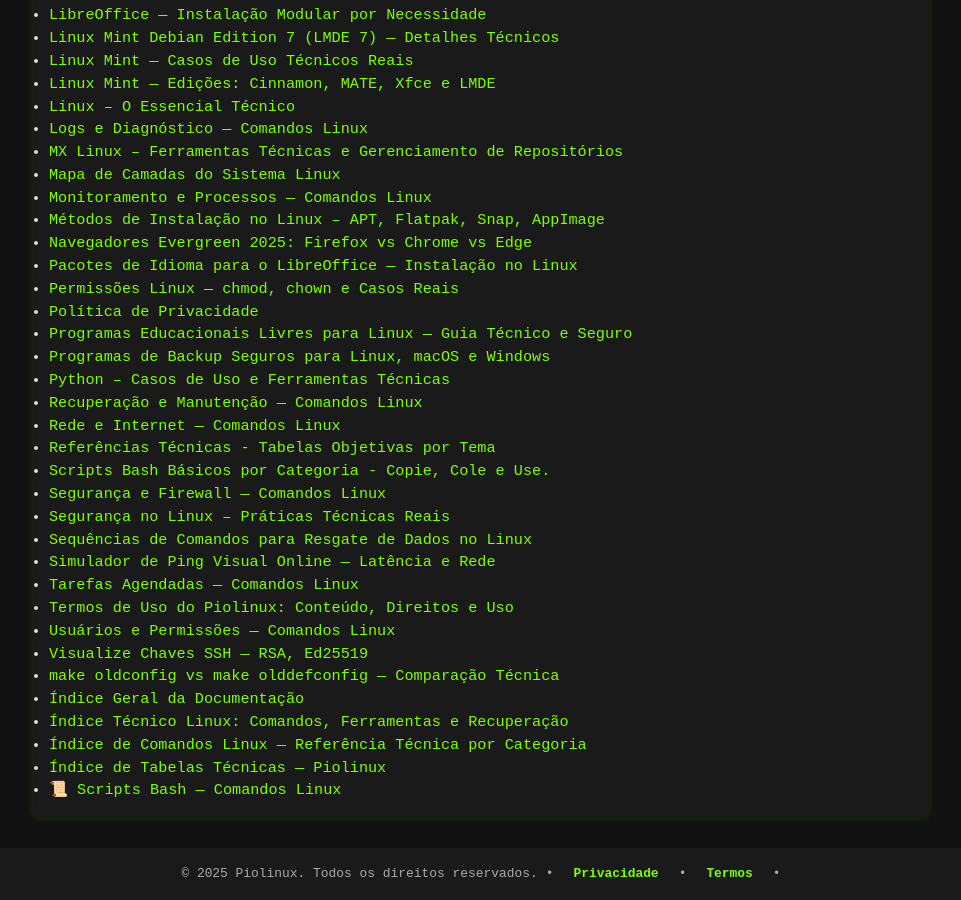
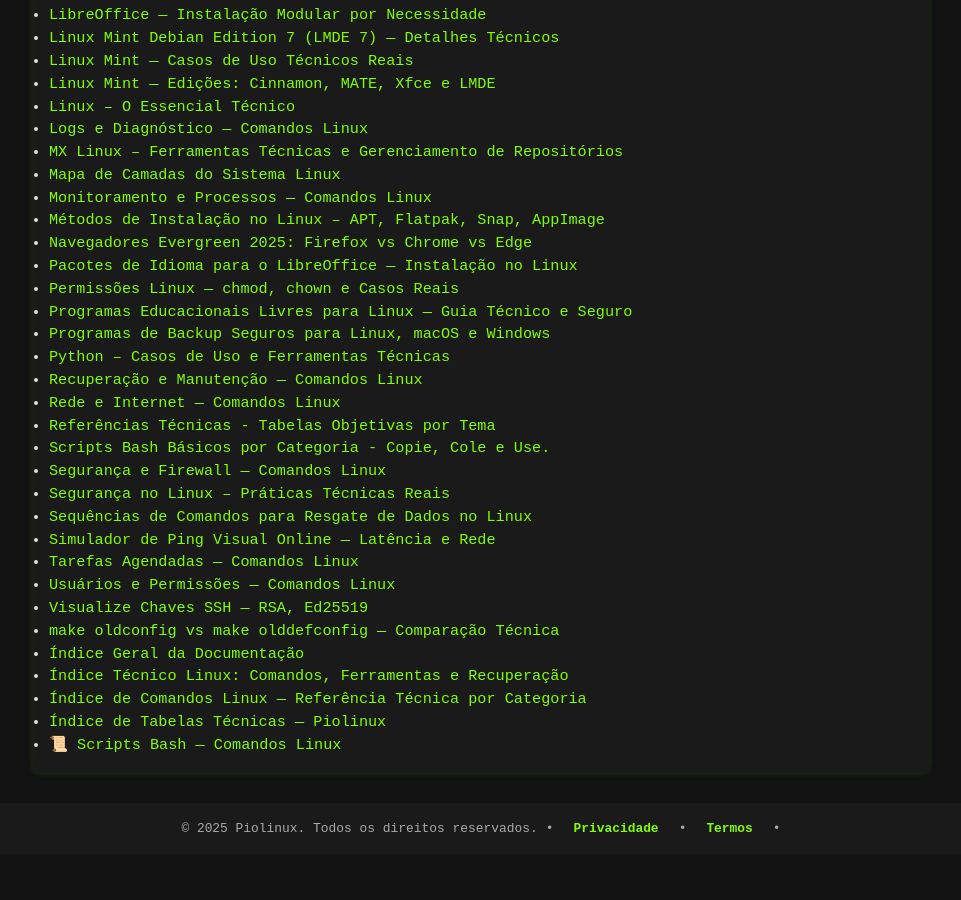
Before and after one commit to Piolinux/piolinux-site, a Jekyll site: the page built from _pages/_documentacao/documentacao.md, in a window 1280 px wide and 900 px high, scrolled down 1621 px. Shown: the whole window, without its empty margins (159-1120 px from the left). Built offline with Jekyll 4.4.1, drawn with Linux system fonts in a browser that asks for light colours; after the commit the page ends 2475 px from its top, so only the background shows below that.

Commit message:
Update documentacao.md

```diff
--- a/_pages/_documentacao/documentacao.md
+++ b/_pages/_documentacao/documentacao.md
@@ -4,14 +4,24 @@ layout: manual-seo
 permalink: /documentacao/
 ---
 
+
 <section>
+
 
 <p>Todas as páginas técnicas disponíveis, organizadas por tema.</p>
 
-{% assign all_pages = site.pages | where_exp: "page", "page.url != '/404.html /termos-de-uso'" | sort: "title" %}
+{% assign excluded_paths = "/404.html /politica-de-privacidade/ /termos-de-uso/ /sobre/" | split: " " %}
+{% assign all_pages = site.pages | sort: "title" %}
+{% assign filtered_pages = "" | split: "" %}
+
+{% for page in all_pages %}
+  {% unless excluded_paths contains page.url %}
+    {% assign filtered_pages = filtered_pages | push: page %}
+  {% endunless %}
+{% endfor %}
 
 <ul class="doc-index">
-  {% for page in all_pages %}
+  {% for page in filtered_pages %}
     <li><a href="{{ page.url | relative_url }}">{{ page.title }}</a></li>
   {% endfor %}
 </ul>
```
